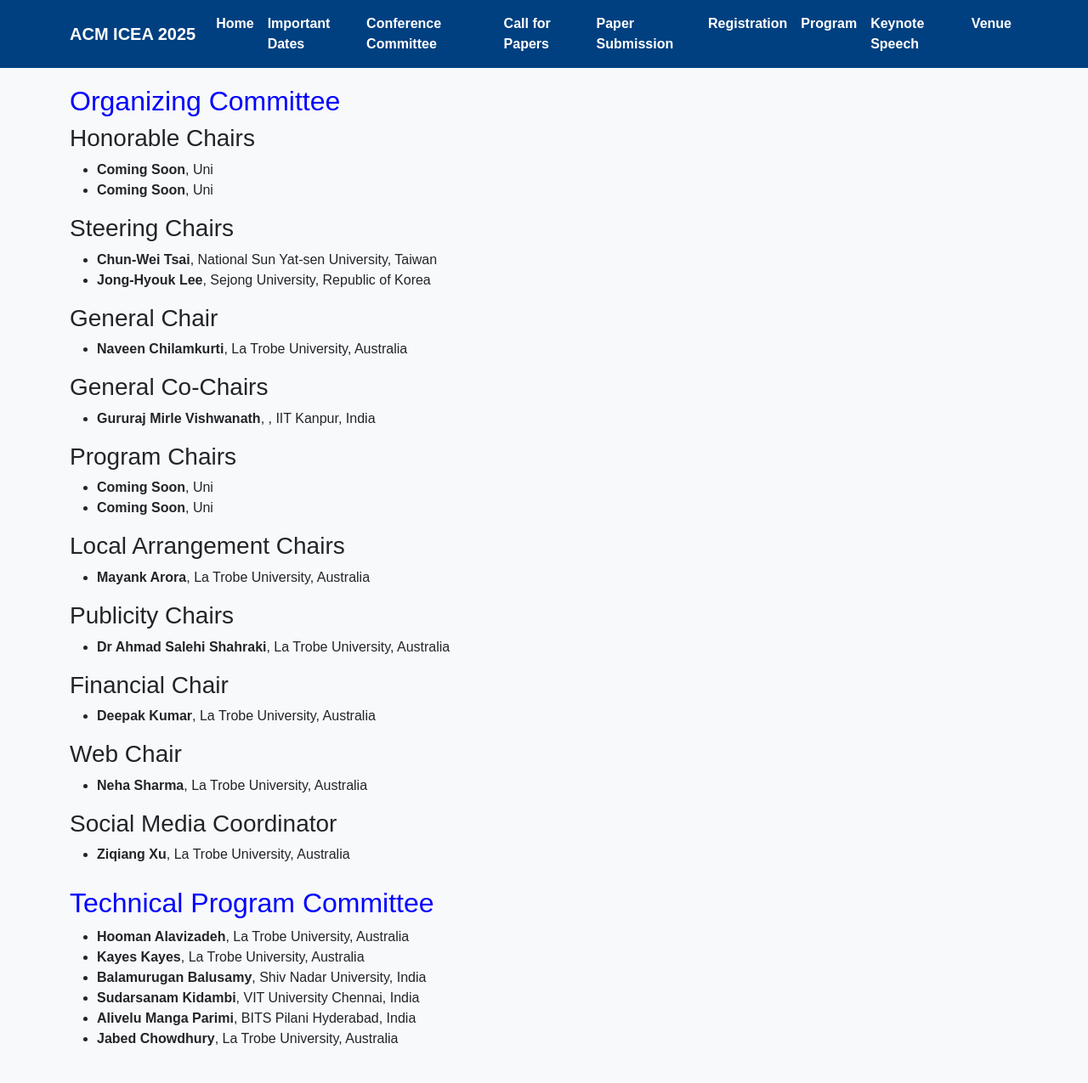
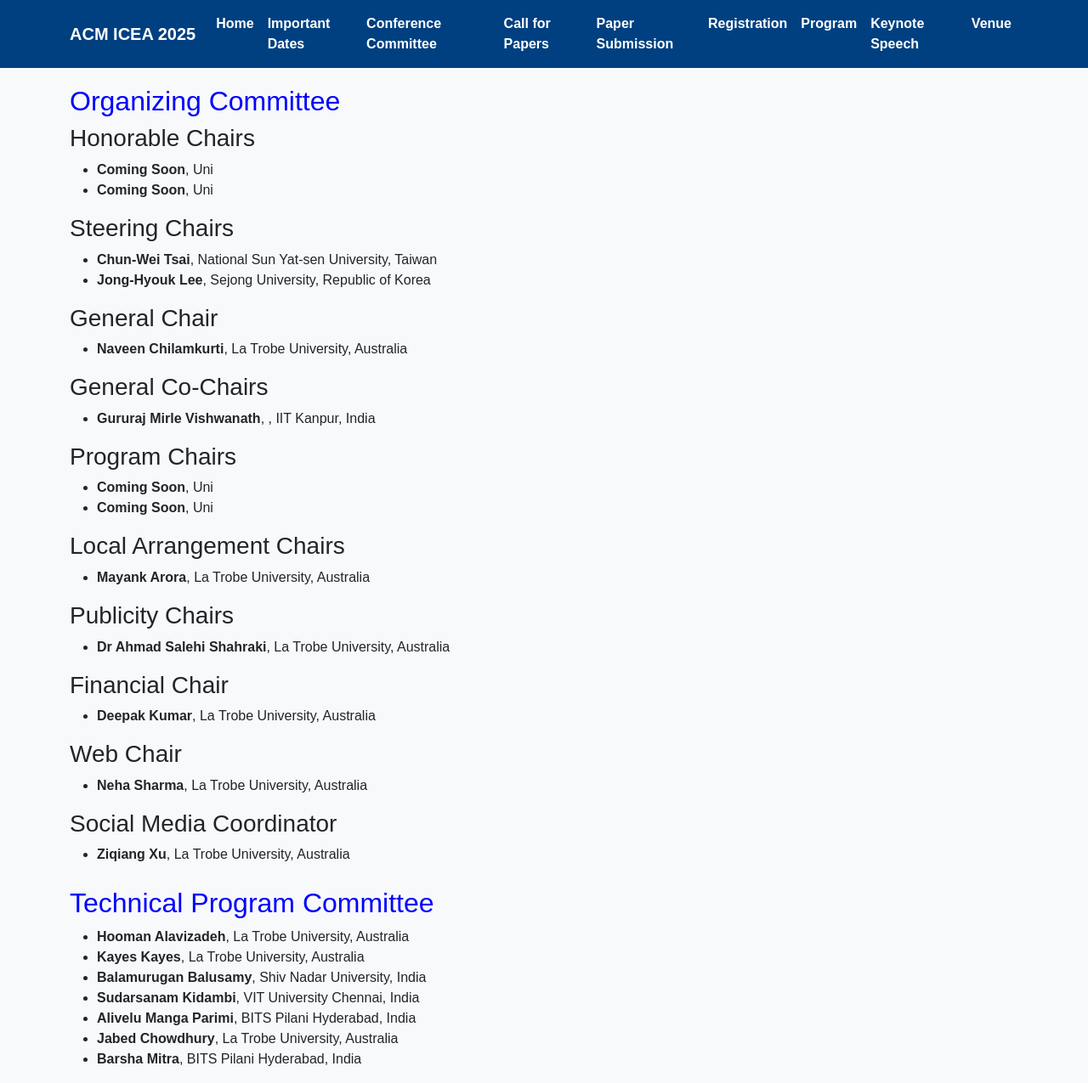
Before and after one commit to icea2025/latrobe, a Jekyll site: the page committee/index.html, which Jekyll copies as it is, in a window 1280 px wide and 1275 px high. Shown: the whole window at 85% size. Built offline with Jekyll 4.4.1, drawn with Linux system fonts in a browser that asks for light colours.

Commit message:
Update index.html

```diff
--- a/committee/index.html
+++ b/committee/index.html
@@ -140,6 +140,7 @@
         <li><b>Sudarsanam Kidambi</b>, VIT University Chennai, India</li>
         <li><b>Alivelu Manga Parimi</b>, BITS Pilani Hyderabad, India</li>
         <li><b>Jabed Chowdhury</b>, La Trobe University, Australia</li>
+        <li><b>Barsha Mitra</b>, BITS Pilani Hyderabad, India</li>
       </ul>
     </div>
   </div>
```
